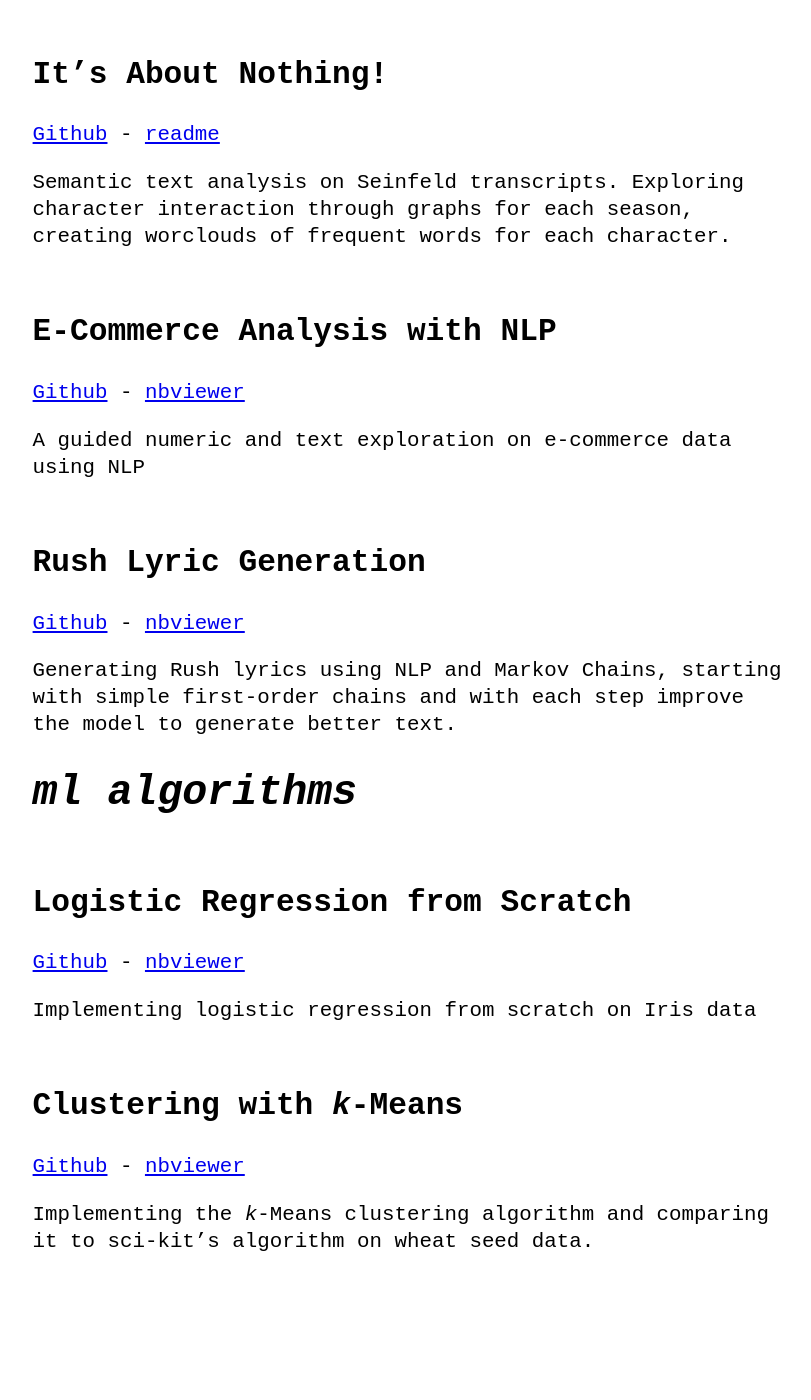
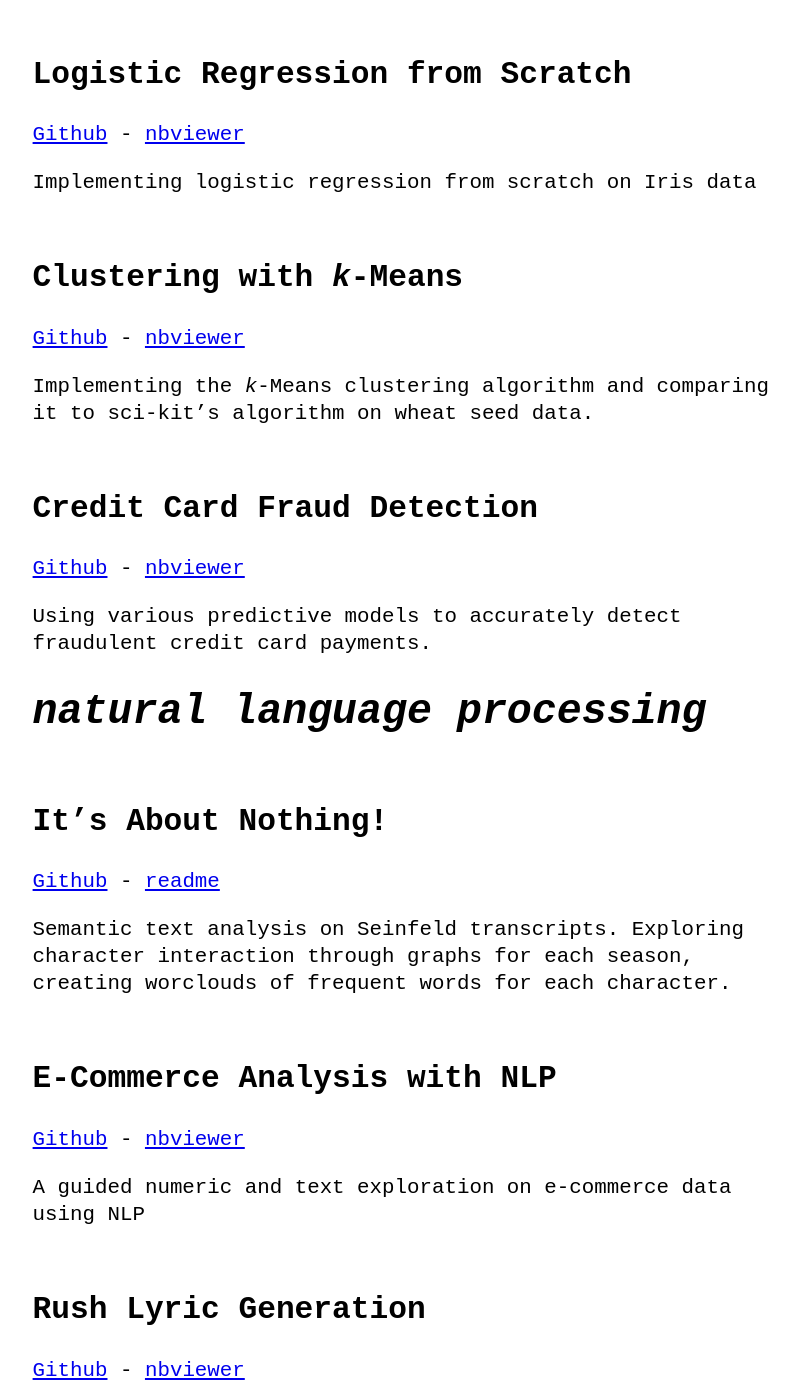
Before and after one commit to lukaszamora/lukaszamora.github.io, a Jekyll site: the page built from projects.md, in a window 1280 px wide and 1400 px high, scrolled down 1192 px. Shown: the whole window, without its empty margins (233-1044 px from the left). Built offline with Jekyll 4.4.1, drawn with Linux system fonts in a browser that asks for light colours; before the commit the page ends 2530 px from its top, so only the background shows below that.

Commit message:
Update projects.md

```diff
--- a/projects.md
+++ b/projects.md
@@ -25,6 +25,26 @@ Examining oil leakage from 2010-2017 and applying machine learning techniques to
 
 Exploratory data analysis of Austin Airbnb data from the last 10 years.
 
+# *ml algorithms*
+
+## Logistic Regression from Scratch
+
+[Github](https://github.com/lukaszamora/Logistic-Regression-From-Scratch) - [nbviewer](https://nbviewer.jupyter.org/github/lukaszamora/Logistic-Regression-From-Scratch/blob/master/logistic-regression.ipynb)
+
+Implementing logistic regression from scratch on Iris data
+
+## Clustering with *k*-Means
+
+[Github](https://github.com/lukaszamora/K-means-Clustering) - [nbviewer](https://nbviewer.jupyter.org/github/lukaszamora/K-means-Clustering/blob/master/k-means-notebook.ipynb)
+
+Implementing the *k*-Means clustering algorithm and comparing it to sci-kit's algorithm on wheat seed data.
+
+## Credit Card Fraud Detection
+
+[Github](https://github.com/lukaszamora/Credit-Card-Fraud-Detection) - [nbviewer](https://nbviewer.jupyter.org/github/lukaszamora/Credit-Card-Fraud-Detection/blob/main/credit-card-fraud-detection.ipynb)
+
+Using various predictive models to accurately detect fraudulent credit card payments.
+
 # *natural language processing*
 
 ## It's About Nothing!
@@ -44,17 +64,3 @@ A guided numeric and text exploration on e-commerce data using NLP
 [Github](https://github.com/lukaszamora/Rush-Lyric-Generation) - [nbviewer](https://nbviewer.jupyter.org/github/lukaszamora/Rush-Lyric-Generation/blob/master/rush-nlp-markov.ipynb)
 
 Generating Rush lyrics using NLP and Markov Chains, starting with simple first-order chains and with each step improve the model to generate better text.
-
-# *ml algorithms*
-
-## Logistic Regression from Scratch
-
-[Github](https://github.com/lukaszamora/Logistic-Regression-From-Scratch) - [nbviewer](https://nbviewer.jupyter.org/github/lukaszamora/Logistic-Regression-From-Scratch/blob/master/logistic-regression.ipynb)
-
-Implementing logistic regression from scratch on Iris data
-
-## Clustering with *k*-Means
-
-[Github](https://github.com/lukaszamora/K-means-Clustering) - [nbviewer](https://nbviewer.jupyter.org/github/lukaszamora/K-means-Clustering/blob/master/k-means-notebook.ipynb)
-
-Implementing the *k*-Means clustering algorithm and comparing it to sci-kit's algorithm on wheat seed data.
```
